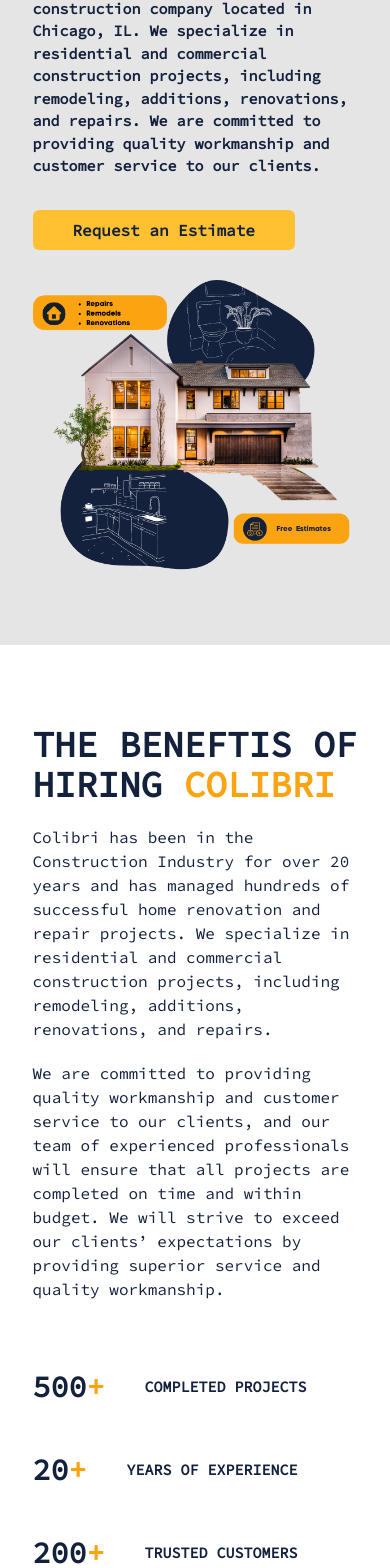
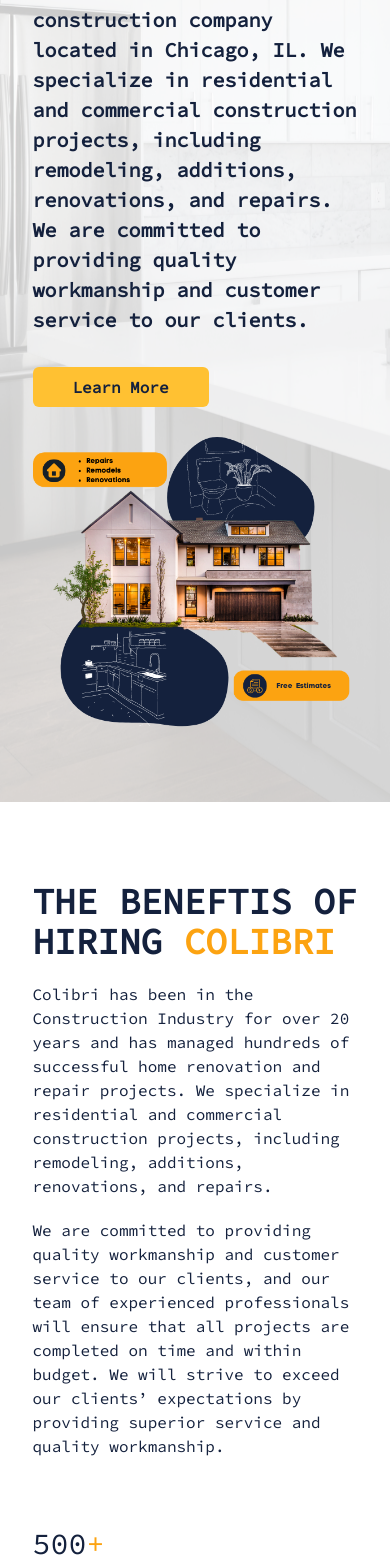
Before and after one commit to vcristian1/colibri, a React (Vite) app: page / in a window 390 px wide. Shown: the part 425-1993 px from the top of the page. Built offline with nearby package versions, Linux system fonts and the light colour scheme.

Commit message:
added additional styling to large screens and small screens

```diff
--- a/src/scenes/benefits/index.tsx
+++ b/src/scenes/benefits/index.tsx
@@ -59,15 +59,15 @@
              }}
             >
                 <HText>THE BENEFTIS OF HIRING {" "}<span className='text-[#FCA311]'>COLIBRI</span></HText>
-                <p className="my-5 lg:text-[20px]">
+                <p className="my-5 md:text-[20px] lg:text-[25px] lg:mt-[80px]">
                 Colibri has been in the Construction Industry for over 20 years and has managed hundreds of successful home renovation and repair projects. We specialize in residential and commercial construction projects, including remodeling, additions, renovations, and repairs.
                 </p>
-                <p className="my-5 lg:text-[20px]">We are committed to providing quality workmanship and customer service to our clients,  and our team of experienced professionals will ensure that all projects are completed on time and within budget. We will strive to exceed our clients’ expectations by providing superior service and quality workmanship.</p>
+                <p className="my-5 md:text-[20px] lg:text-[25px]">We are committed to providing quality workmanship and customer service to our clients,  and our team of experienced professionals will ensure that all projects are completed on time and within budget. We will strive to exceed our clients’ expectations by providing superior service and quality workmanship.</p>
 
             </motion.div>
 
             <motion.div
-             className='flex flex-wrap items-center gap-10 md:gap-14 mt-16 mb-16 lg:gap-[120px]'
+             className='flex flex-wrap items-center gap-10 md:gap-14 lg:gap-20 mt-16 mb-16'
              initial="hidden"
              whileInView="visible"
              viewport={{ once: true, amount: 0.5 }}
@@ -77,12 +77,12 @@
                visible: { opacity: 1, x: 0 },
              }}
             >
-                <h4 className='md:mb-14 md:mt-14 xs:text-[40px] text-[30px] xs:leading-[53px] leading-[43px] text-[#14213D] font-semibold'>500{""}<span className='text-[#FCA311]'>+</span></h4>
-                <p className='md:mb-14 md:mt-14 xs:text-[20px] text-[15px] xs:leading-[26px] leading-[21px] text-[#14213D] uppercase font-semibold'>Completed Projects</p>
-                <h4 className='md:mb-14 md:mt-14 xs:text-[40px] text-[30px] xs:leading-[53px] leading-[43px] text-[#14213D] font-semibold'>20{""}<span className='text-[#FCA311]'>+</span></h4>
-                <p className='md:mb-14 md:mt-14 xs:text-[20px] text-[15px] xs:leading-[26px] leading-[21px] text-[#14213D] font-semibold uppercase'>Years of Experience</p>
-                <h4 className='md:mb-14 md:mt-14 xs:text-[40px] text-[30px] xs:leading-[53px] leading-[43px] text-[#14213D] font-semibold'>200{""}<span className='text-[#FCA311]'>+</span></h4>
-                <p className='md:mb-14 md:mt-14 xs:text-[20px] text-[15px] xs:leading-[26px] leading-[21px] text-[#14213D] uppercase font-semibold '>Trusted Customers</p>
+                <h4 className='md:mb-14 md:mt-14 xs:text-[40px] text-[30px] xs:leading-[53px] leading-[43px] text-[#14213D] lg:text-[35px]font-semibold'>500{""}<span className='text-[#FCA311]'>+</span></h4>
+                <p className='md:mb-14 md:mt-14 xs:text-[20px] text-[20px] xs:leading-[26px] leading-[21px] text-[#14213D] lg:text-[25px] uppercase font-semibold'>Completed Projects</p>
+                <h4 className='md:mb-14 md:mt-14 xs:text-[40px] text-[30px] xs:leading-[53px] leading-[43px] text-[#14213D] lg:text-[35px] font-semibold'>20{""}<span className='text-[#FCA311]'>+</span></h4>
+                <p className='md:mb-14 md:mt-14 xs:text-[20px] text-[20px] xs:leading-[26px] leading-[21px] text-[#14213D] lg:text-[25px] font-semibold uppercase'>Years of Experience</p>
+                <h4 className='md:mb-14 md:mt-14 xs:text-[40px] text-[30px] xs:leading-[53px] leading-[43px] text-[#14213D] lg:text-[35px] font-semibold'>200{""}<span className='text-[#FCA311]'>+</span></h4>
+                <p className='md:mb-14 md:mt-14 xs:text-[20px] text-[20px] xs:leading-[26px] leading-[21px] text-[#14213D] lg:text-[25px] uppercase font-semibold '>Trusted Customers</p>
             </motion.div>
 
             {/* BENEFITS HERE */}
@@ -125,7 +125,7 @@
                 <div className='mb-[120px] md:mb-[60px] lg:mb-16'>
                     {/* TITLE HERE */}
                     <div className='relative'>
-                        <div className='mt-[120px] md:mt-[60px] lg-mt-[120px] '>
+                        <div className='mt-[120px] md:mt-[60px] lg-mt-[80px] lg:mb-[80px]'>
                             <motion.div
                              className='md:my-5 md:w-3/5'
                              initial="hidden"
--- a/src/scenes/contactUs/index.tsx
+++ b/src/scenes/contactUs/index.tsx
@@ -44,7 +44,7 @@
                 <HText>
                     SCHEDULE YOUR FREE<span className="text-[#FCA311]"> ESTIMATE</span>
                 </HText>
-                <p className="my-5 lg:text-[20px]">
+                <p className="my-5 lg:text-[20px] lg:mt-[40px]">
                 With over 20 years of experience in the construction industry, allow Colibri to manage and complete your project within your requested time frame and budget. Our team of experienced professionals will respond to your inquiry within one business day.
                 </p>
             </motion.div>
@@ -127,7 +127,7 @@
 
                         <button
                             type="submit"
-                            className="text-[18px] mt-5 rounded-lg bg-secondary-500 hover:bg-[#FCA311] px-20 py-3 transition duration-500 hover:text-white hover:bg-primary"
+                            className="text-[18px] mt-5 rounded-lg bg-secondary-500 hover:bg-[#FCA311] px-20 py-3 transition duration-500 hover:text-white hover:bg-primary lg:mt-[80px]"
                         >
                             SUBMIT
                         </button>
--- a/src/scenes/footer/index.tsx
+++ b/src/scenes/footer/index.tsx
@@ -16,7 +16,7 @@
                 <p className="my-5">
                 Colibri is committed to providing quality workmanship and customer service to our clients,  and our team of experienced professionals will ensure that all projects are completed on time and within budget.
                 </p>
-                <p>© Colibri All Rights Reserved.</p>
+                <p>©2023 Colibri All Rights Reserved.</p>
             </div>
             <div className="mt-16 basis-1/4 md:mt-0">
                 <h4 className="font-bold">Links</h4>
--- a/src/scenes/home/index.tsx
+++ b/src/scenes/home/index.tsx
@@ -20,7 +20,7 @@
   return (
     <section
      id="home"
-     className="gap-16 bg-[#E5E5E5] md:bg-benefitrenovation lg:bg-benefitremodel py-10 md:h-full md:w-full"
+     className="gap-16 bg-[#E5E5E5] xs:bg-benefitrepair1 bg-benefitrepair md:bg-benefitrenovation lg:bg-benefitremodel py-10 md:h-full md:w-full"
     >
         {/* Image and Main Header Here */}
         <motion.div
@@ -36,7 +36,7 @@
          }}
         >
             {/* Main Header Here */}
-            <div className="z-10 mt-32 md:basis-3/5">
+            <div className="z-10 md:mt-44 mt-32 md:basis-3/5">
                 {/* Headings Here */}
                 <motion.div
                  className="md:-mt-20"
@@ -50,12 +50,12 @@
                  }}
                 >
                     <div className="relative">
-                        <div className="before:absolute before:-top-20 before:-left-20 before:z-[-1] md:-mb-5">
-                            <img src={HomePageText} alt="home-page-text" />
+                        <div className="before:absolute before:-top-20 before:-left-20 before:z-[-1] md:-mb-2">
+                            <img className="md:-mb-5" src={HomePageText} alt="home-page-text" />
                             <h1 className="text-[#FCA311] font-semibold text-3xl mt-5 ml-1 md:ml-0 md:mt-2 md:mb-10 lg:mt-5">Construction Services</h1>
                         </div>
                     </div>
-                    <p className="mt-8 text-[15px] font-semibold lg:text-[20px]">
+                    <p className="mt-8 text-[20px] md:text-[20px] font-semibold lg:text-[25px]">
                     Colibri is a full-service construction company located in Chicago, IL. We specialize in residential and commercial construction projects, including remodeling, additions, renovations, and repairs. We are committed to providing quality workmanship and customer service to our clients.
                     </p>
                 </motion.div>
@@ -72,10 +72,11 @@
                     visible: { opacity: 1, x: 0},
                  }}
                  >
-                    <ActionButton
-                     setSelectedPage={setSelectedPage}
-                    > Request an Estimate
-                    </ActionButton>
+                    <AnchorLink
+                     className="rounded-md bg-secondary-500 px-10 py-2 font-semibold text-[#14213D] hover:bg-[#FCA311] hover:text-white transition duration-500"
+                     href="#benefits"
+                    > Learn More
+                    </AnchorLink>
 
                 </motion.div>
             </div>
--- a/src/scenes/navbar/index.tsx
+++ b/src/scenes/navbar/index.tsx
@@ -41,8 +41,8 @@
                             <Link page="Contact Us" selectedPage={selectedPage} setSelectedPage={setSelectedPage}/>
                         </div>
                         {/* Inner Right Side (Sign In and Become a Member buttons)*/}
-                        <div className={`${flexBetween} gap-4`}>
-                            <ActionButton setSelectedPage={setSelectedPage}>Email Us</ActionButton>
+                        <div className={`${flexBetween} gap-2 md:gap-3 `}>
+                            <ActionButton setSelectedPage={setSelectedPage}>Free Estimate</ActionButton>
                             📞<p className="underline transition duration-500 hover:text-[#FCA311]">(312)-275-2443</p>
                         </div>
                     </div>
--- a/src/scenes/ourProjects/index.tsx
+++ b/src/scenes/ourProjects/index.tsx
@@ -60,7 +60,7 @@
      onViewportEnter={() => setSelectedPage(SelectedPage.OurClasses)}
     >
       <motion.div
-       className="mx-auto w-5/6 before:-top-20 before:-left-20 before:z-[-1]sm:before:content-renovationtext md:before:content-renovationtext lg:before:content-renovationtext"
+       className="mx-auto w-5/6 before:-top-20 before:-left-20 before:z-[-1] sm:before:content-renovationtext md:before:content-renovationtext lg:before:content-renovationtext"
        initial="hidden"
        whileInView="visible"
        viewport={{ once: true, amount: 0.5 }}
@@ -72,7 +72,7 @@
       >
 
         <HText>FEATURED PROJECTS</HText>
-        <p className="mt-8 text-[15px] font-semibold lg:text-[20px]">
+        <p className="mt-8 text-[20px] md:text-[20px] font-semibold lg:text-[25px] lg:mt-[40px]">
         We strive to exceed our clients’ expectations by providing superior service and quality workmanship.        </p>
 
       </motion.div>
@@ -100,7 +100,7 @@
           ))}
         </ul>
       </motion.div>
-      <p className="md:hidden lg:hidden mt-12 text-center font-semibold">Swipe for more → </p>
+      <p className="md:hidden lg:hidden mt-12 text-center font-semibold sm:text-[16px]">Swipe for more → </p>
 
     </motion.div>
   </section>
--- a/src/shared/ActionButton.tsx
+++ b/src/shared/ActionButton.tsx
@@ -10,7 +10,7 @@
 const ActionButton = ({ children, setSelectedPage }: Props) => {
   return (
     <AnchorLink
-     className='rounded-md bg-secondary-500 px-10 py-2 font-semibold text-[#14213D] hover:bg-[#FCA311] hover:text-white transition duration-500 '
+     className='rounded-md bg-secondary-500 px-10 py-2 md:px-8 md:py-2 font-semibold text-[#14213D] hover:bg-[#FCA311] hover:text-white transition duration-500 '
      onClick={() => setSelectedPage(SelectedPage.ContactUs)}
      href={`#${SelectedPage.ContactUs}`}
     >
--- a/tailwind.config.cjs
+++ b/tailwind.config.cjs
@@ -24,6 +24,7 @@
         "benefitrenovation": "url('./assets/BenefitRenovation.png')",
         "benefitremodel": "url('./assets/BenefitRemodel.png')",
         "benefitrepair": "url('./assets/BenefitRepair.png')",
+        "benefitrepair1": "url('./assets/BenefitRepair1.png')",
       }),
       fontFamily: {
         sourcecodepro: ["Source Code Pro"],
```
Also changed, not shown: src/assets/BenefitRepair.png, src/assets/BenefitRepair1.png (added).
